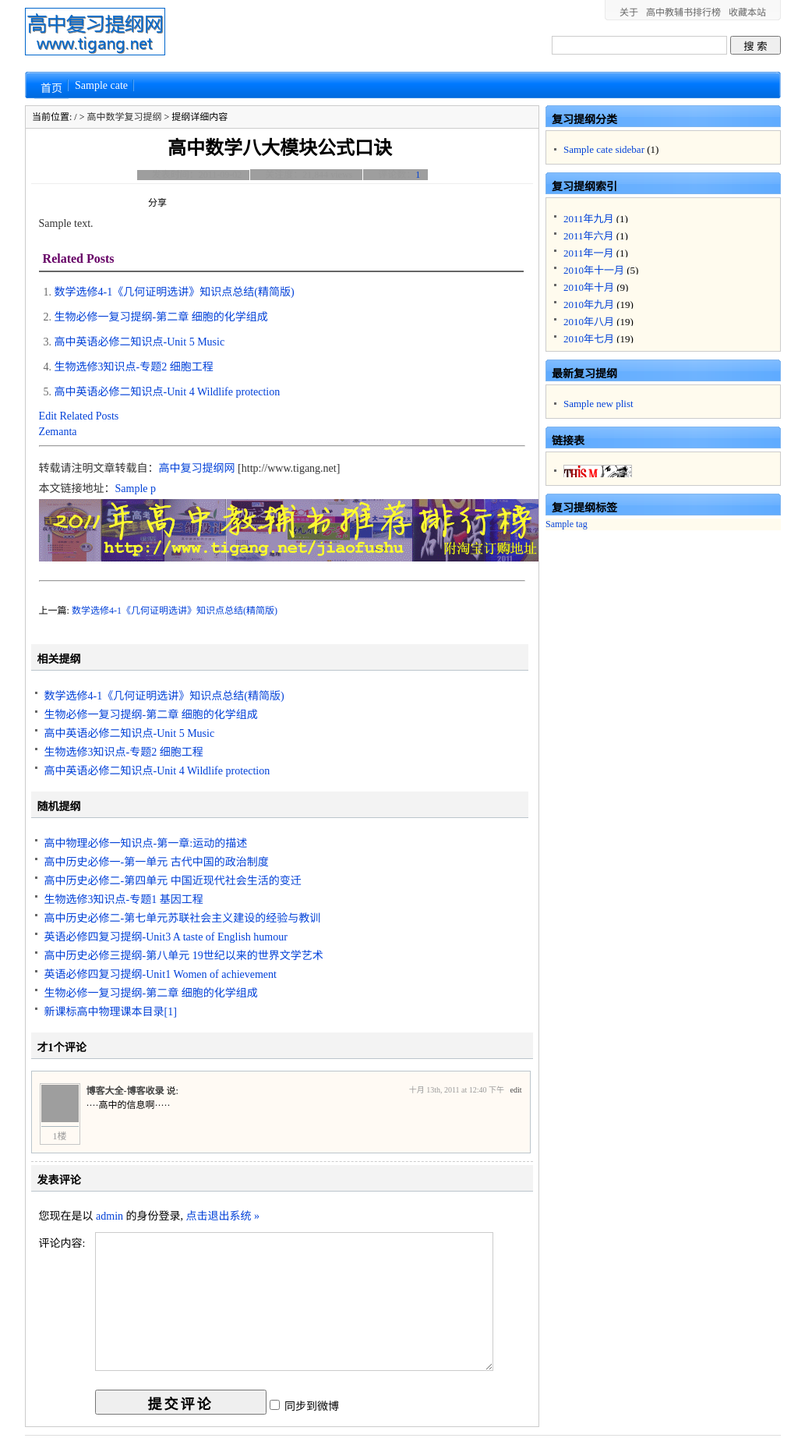
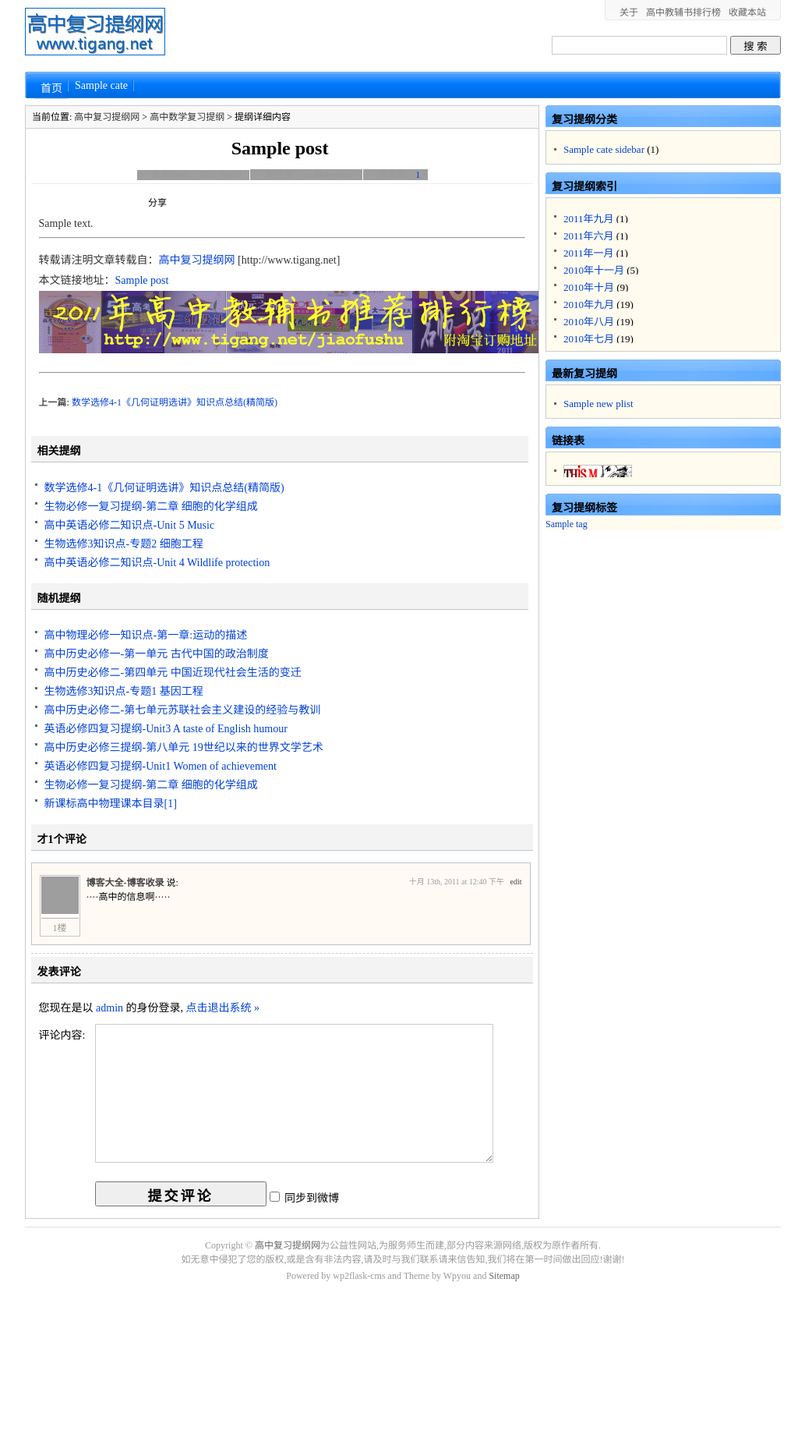
Before and after one commit to HB6H057/wp2flask-cms, a Flask app: template app/templates/post.jinja2 in a window 1280 px wide. Shown: the top 1844 px of the page at 78% size, without its empty margins (123-1156 px from the left). After the commit the page ends 1643 px from the top, so only its background shows below. Run offline with Flask 2, Linux system fonts and the light colour scheme; tables that the repository leaves empty hold one stand-in row (values such as "Sample post"); the template is opened without the code that fills it: values that come from a table or form of the project are taken from there, most other values are stand-ins (such as "Sample title", 1, 10 or a date in 2020); grey boxes are pictures that could not be loaded.

Commit message:
fix post page

```diff
--- a/app/templates/post.jinja2
+++ b/app/templates/post.jinja2
@@ -6,12 +6,12 @@
 {% block content %}
 <div class="taobaobei">
     <div class="subnavi">
-        <div class="subnavi-l">当前位置: {{url_for('home.index')}} &gt; <a href="http://www.tigang.net/category/shuxue" rel="category tag">高中数学复习提纲</a> &gt; 提纲详细内容</div>
+        <div class="subnavi-l">当前位置: <a href="{{url_for('home.index')}}">高中复习提纲网</a> &gt; <a href="{{url_for('home.category', cslug=p.category.slug)}}" rel="category tag">高中数学复习提纲</a> &gt; 提纲详细内容</div>
     </div>
     <!--– 复制加版权开始 –-->
     <div class="bb_post">
         <div class="bb_list" id="baobei-460">
-            <h2 class="txtcenter"><a href="http://www.tigang.net/shuxue/gong-shi-kou-jue.html" rel="bookmark" title="高中数学八大模块公式口诀">高中数学八大模块公式口诀</a></h2>
+            <h2 class="txtcenter"><a href="http://www.tigang.net/shuxue/gong-shi-kou-jue.html" rel="bookmark" title="{{ p.title }}">{{ p.title }}</a></h2>
             <div class="descmid dashborder">
                 <label class="page-date">发表时间：2011-09-02</label><label class="page-views">关注度：21,844 views </label><label class="page-comments">评论数：<a href="#respond">1</a></label>
             </div>
@@ -24,25 +24,10 @@
 
             <div class="bb_detail baobei_info">
               {{ p.body }}
-
-                <div class="wp_rp_wrap  wp_rp_plain" id="wp_rp_first">
-                    <div class="wp_rp_content">
-                        <h3 class="related_post_title">Related Posts</h3>
-                        <ul class="related_post wp_rp">
-                            <li data-position="0" data-poid="in-449" data-post-type="none"><a href="http://www.tigang.net/shuxue/4-1-ji-he-zheng-ming-xuan-jiang.html" class="wp_rp_title">数学选修4-1《几何证明选讲》知识点总结(精简版)</a></li>
-                            <li data-position="1" data-poid="in-85" data-post-type="none"><a href="http://www.tigang.net/shengwu/sheng-wu-bi-xiu-1-2.html" class="wp_rp_title">生物必修一复习提纲-第二章 细胞的化学组成</a></li>
-                            <li data-position="2" data-poid="in-247" data-post-type="none"><a href="http://www.tigang.net/yingyu/ying-yu-bi-xiu-er-unit5-music.html" class="wp_rp_title">高中英语必修二知识点-Unit 5 Music</a></li>
-                            <li data-position="3" data-poid="in-217" data-post-type="none"><a href="http://www.tigang.net/shengwu/sheng-wu-xuan-xiu-3-2-xi-bao-gong-cheng.html" class="wp_rp_title">生物选修3知识点-专题2 细胞工程</a></li>
-                            <li data-position="4" data-poid="in-240" data-post-type="none"><a href="http://www.tigang.net/yingyu/ying-yu-bi-xiu-er-unit4-wildlife-protection.html" class="wp_rp_title">高中英语必修二知识点-Unit 4 Wildlife protection</a></li>
-                        </ul>
-                        <div class="wp_rp_footer"><a class="wp_rp_edit" href="#" id="wp_rp_edit_related_posts">Edit Related Posts</a></div>
-                        <div class="wp_rp_footer"><a class="wp_rp_backlink" target="_blank" href="http://www.zemanta.com/?wp-related-posts" rel="nofollow">Zemanta</a></div>
-                    </div>
-                </div>
                 <div class="reship">
                     <hr>
-                    <p>转载请注明文章转载自：<a href="{{ url_for('home.index') }}">高中复习提纲网</a> [http://www.tigang.net]<br>本文链接地址：<a href="{{ url_for('home.post', cslug=p.slug, pslug=p.cslug) }}" rel="bookmark">{{ p.title }}</a><br>
-                        <a href="{{ url_for('home.post', ) }}"><img src="http://www.tigang.net/wp-content/themes/WPYOU%20CMS/images/jfs.jpg" alt="高中教辅书排行榜" title="高中教辅书排行榜"></a>
+                    <p>转载请注明文章转载自：<a href="{{ url_for('home.index') }}">高中复习提纲网</a> [http://www.tigang.net]<br>本文链接地址：<a href="{{ url_for('home.post', cslug=p.slug, pslug=p.category.slug) }}" rel="bookmark">{{ p.title }}</a><br>
+                        <a href="{{ url_for('home.page_about') }}"><img src="http://www.tigang.net/wp-content/themes/WPYOU%20CMS/images/jfs.jpg" alt="高中教辅书排行榜" title="高中教辅书排行榜"></a>
                     </p>
                     <hr>
                 </div>
@@ -101,7 +86,7 @@
 
                 <li class="alt" id="comment-62">
                     <div class="gravatar">
-                        <a href="http://www.321u.cn/" target="_blank"><img alt="" src="http://2.gravatar.com/avatar/b480f259c0969f237d908e561e7c9486?s=48&amp;d=http%3A%2F%2Fen.gravatar.com%2Fuserimage%2F3244064%2Fabe7b8020c8fc8cc9b009469b5c159fc.jpeg&amp;r=g" srcset="http://2.gravatar.com/avatar/b480f259c0969f237d908e561e7c9486?s=96&amp;d=http%3A%2F%2Fen.gravatar.com%2Fuserimage%2F3244064%2Fabe7b8020c8fc8cc9b009469b5c159fc.jpeg&amp;r=g 2x" class="avatar avatar-48 photo" height="48" width="48"></a>
+                        <a href="http://www.321u.cn/" target="_blank"><img alt="" src="http://secure.gravatar.com/avatar/b480f259c0969f237d908e561e7c9486?s=48&amp;d=http%3A%2F%2Fen.gravatar.com%2Fuserimage%2F3244064%2Fabe7b8020c8fc8cc9b009469b5c159fc.jpeg&amp;r=g" srcset="http://2.gravatar.com/avatar/b480f259c0969f237d908e561e7c9486?s=96&amp;d=http%3A%2F%2Fen.gravatar.com%2Fuserimage%2F3244064%2Fabe7b8020c8fc8cc9b009469b5c159fc.jpeg&amp;r=g 2x" class="avatar avatar-48 photo" height="48" width="48"></a>
                         <label class="floor">1楼</label></div>
                     <small class="commentmetadata">十月 13th, 2011 at 12:40 下午 &nbsp;&nbsp;<a class="comment-edit-link" href="http://www.tigang.net/wp-admin/comment.php?action=editcomment&amp;c=62">edit</a></small>
                     <strong><a href="http://www.321u.cn/" rel="external nofollow" target="_blank">博客大全-博客收录</a></strong> 说:
```
Also changed, not shown: app/core/home/views.py (+6 -1 lines).
